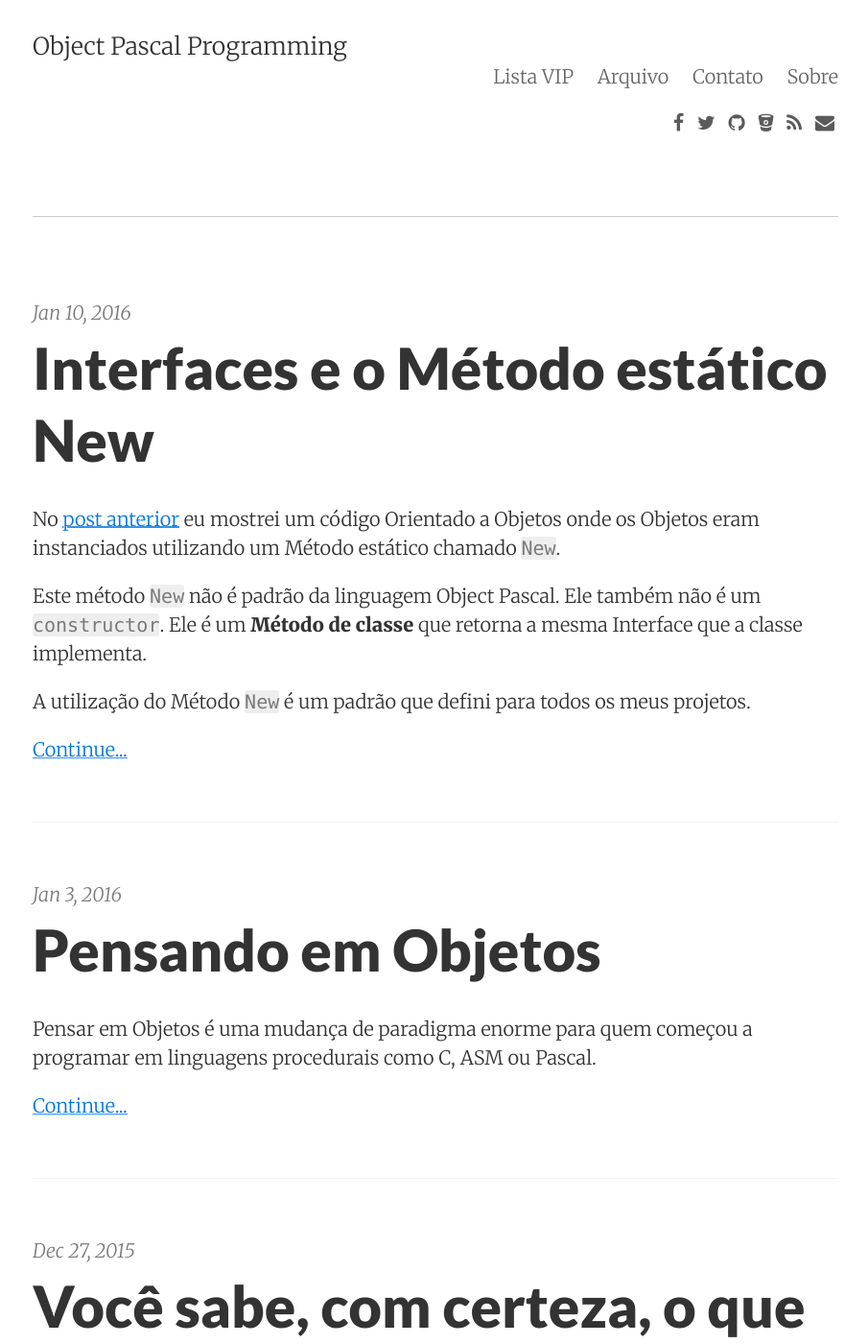
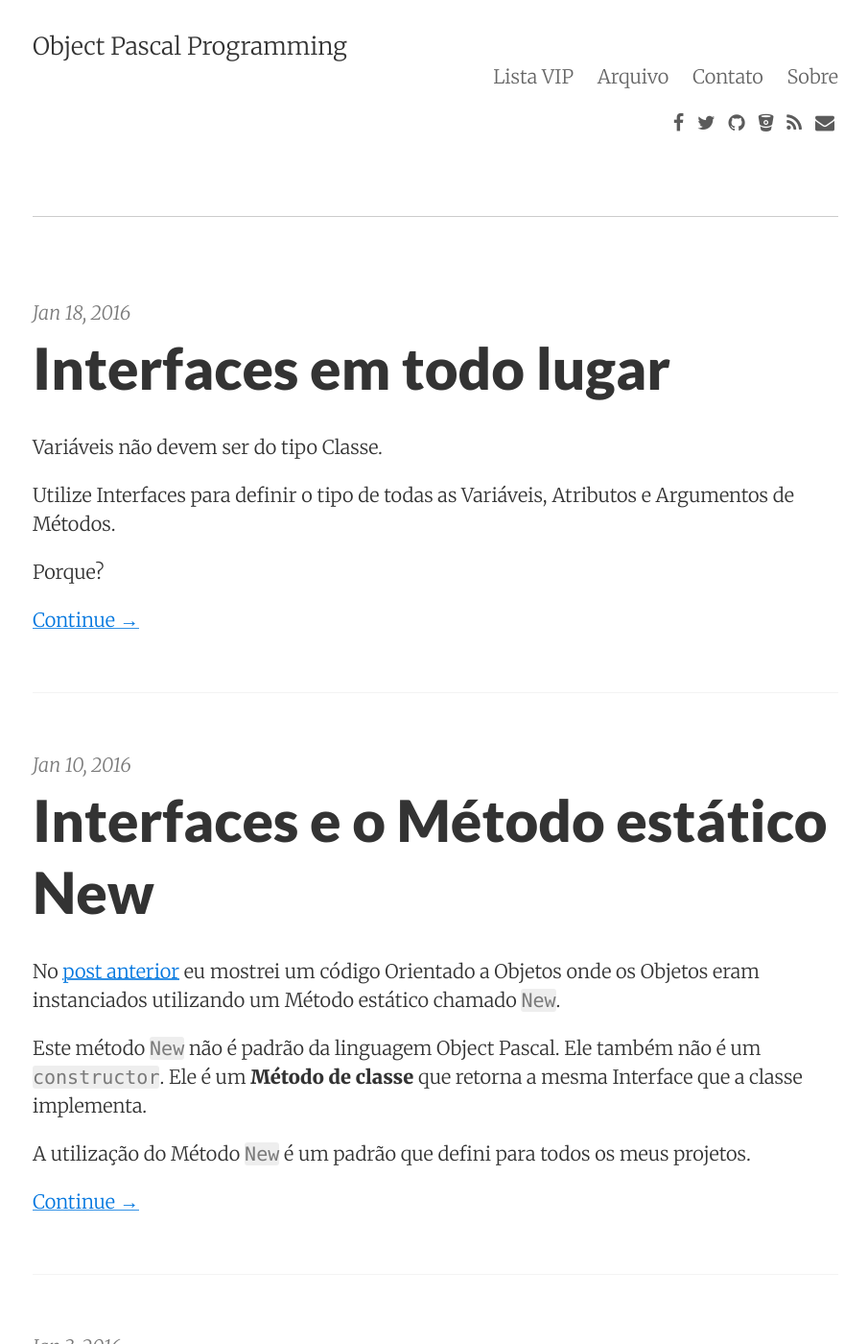
Before and after one commit to mdbs99/opp, a Jekyll site: the page built from index.html, in a window 1280 px wide and 1400 px high. Shown: the whole window at 96% size, without its empty margins (186-1091 px from the left). Built offline with Jekyll 4.4.1, drawn with Linux system fonts in a browser that asks for light colours; nearby versions of some CDN libraries; the list of posts is cut into pages by our own code; some of the changed text lies outside the part shown.

Commit message:
Google analytics and new post.

```diff
--- a/_config.yml
+++ b/_config.yml
@@ -54,7 +54,7 @@
 
 # Google services
 google_enabled: true
-google_analytics:
+google_analytics: UA-72532239-1
 google_verification:
 
 # Disqus post comments
--- a/_includes/head.html
+++ b/_includes/head.html
@@ -73,6 +83,7 @@
           var s = document.getElementsByTagName('script')[0]; s.parentNode.insertBefore(ga, s);
         })();
       </script>
+      -->
       {% endif %}
     {% endif %}
 
--- a/_drafts/interfaces-em-todo-lugar.md
+++ b/_posts/2016-01-18-interfaces-em-todo-lugar.md
@@ -1,14 +1,13 @@
 ---
 layout: post
 title: "Interfaces em todo lugar"
-date: 2016-01-16
+date: 2016-01-18
 categories: oop
 description:
 image: /images/photo-1452776145041-517a74be1f14.jpg
 summary:
 tags:
   - oop
-  - object pascal
 keywords:
   - oop
   - object pascal
@@ -68,7 +67,7 @@
 poderia fazê-lo em apenas um lugar e tudo continuaria funcionando perfeitamente.
 
 Eu tenho um projeto OpenSource codificado em FreePascal chamado [AWS Lib](https://github.com/mdbs99/AWS).
-Ele é um `client` para o  serviço [Amazon S3](http://docs.aws.amazon.com/AmazonS3/latest/API/Welcome.html) que também utiliza Synapse
+Ele é um *client* para o  serviço [Amazon S3](http://docs.aws.amazon.com/AmazonS3/latest/API/Welcome.html) que também utiliza Synapse
 para as chamadas `HTTP`.
 Este projeto mostra de forma bem simples o que eu quero dizer. Sugiro "passear" pelos fontes e descobrir você mesmo
 onde é instanciado o(s) Objeto(s) do Synapse.
@@ -82,7 +81,7 @@
 Utilizando Interfaces em todas as suas instâncias você ganha o benefício do **Polimorfismo** pois qualquer classe — mesmo
 aquelas fora do seu sistema — poderão executar o trabalho de acordo com o contrato. Favorece baixo acoplamento
 porque as classes não estarão conectadas entre si, mas sim por Interfaces. Outra vantagem é facilitar a codificação de testes
-automatizados, pois podemos criar implementações `fake` para qualquer Interface... assunto para outro post.
+automatizados, pois podemos criar implementações *fake* para qualquer Interface... assunto para outro post.
 
 ---
 **Dica:** A utilização de tipos primitivos como Integer, TDateTime ou `string` em variáveis sempre será em
--- a/index.html
+++ b/index.html
@@ -17,7 +17,7 @@
           {% endif %}
           <p>
             <a href="{{ post.url | prepend: site.baseurl }}">
-            Continue...
+            Continue →
             </a>
           </p>
           </p>
```
Also changed, not shown: other parts of _includes/head.html (+10 -0 lines).
